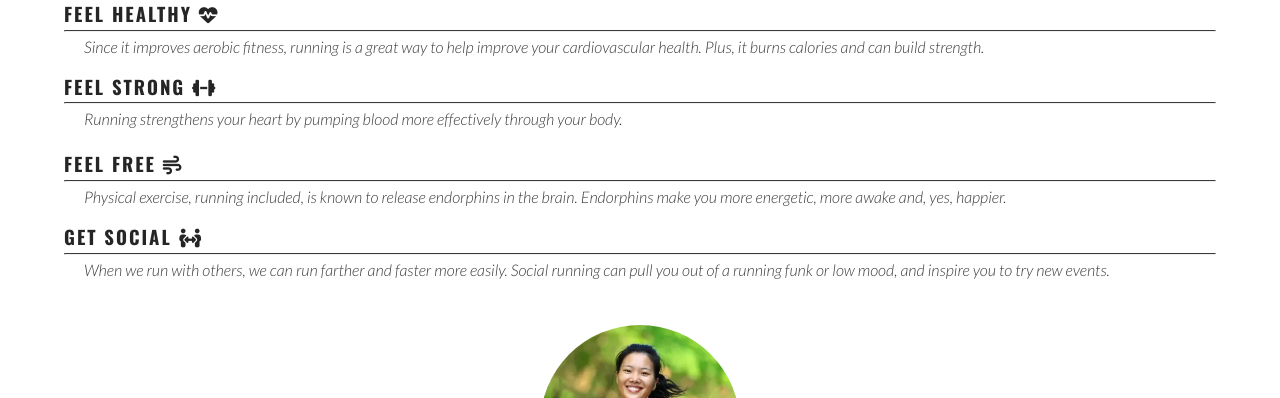
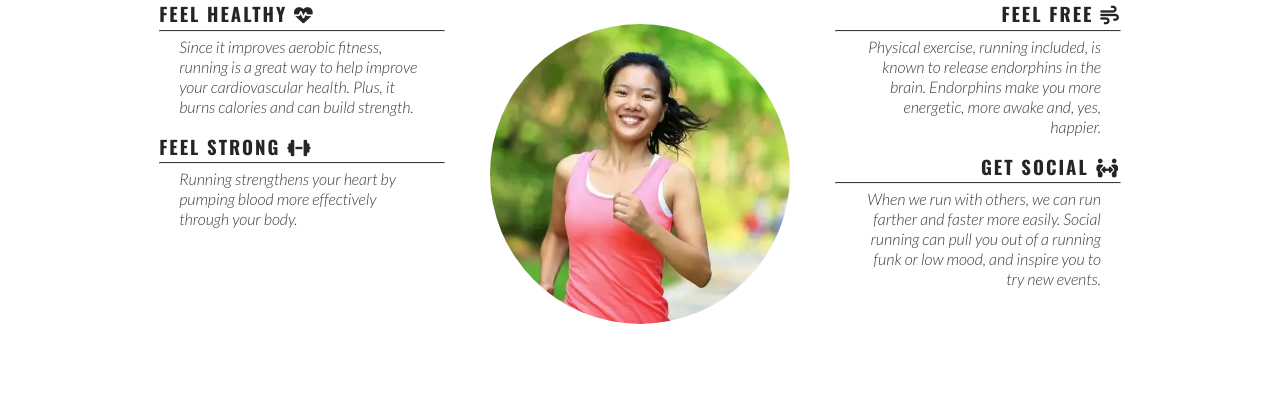
Before and after one commit to DominqueFre/loverunning, a plain HTML site: page index.html in a window 1280 px wide. Shown: the part 781-1179 px from the top of the page. Drawn offline with nearby package versions, Linux system fonts and the light colour scheme.

Commit message:
Lge screen

```diff
--- a/assets/css/style.css
+++ b/assets/css/style.css
@@ -143,14 +143,17 @@ main {
 #benefits-image {
     display: flex;
     justify-content: center;
+    align-items: center;
     margin: 20px 0;
 }
 #circle-cover-bg {
-    height: 200px;
-    width: 200px;
-    background: url("../images/reasons-image.webp") no-repeat center
-        center/cover;
+    height: 90vw;
+    width: 90vw;
+    background: url("../images/reasons-image.webp") no-repeat top center/cover;
     border-radius: 50%;
+    margin-bottom: 20px;
+    max-width: 300px;
+    max-height: 300px;
 }
 
 /* Footer */
@@ -196,10 +199,26 @@ main {
         /* margin to account for fixed header */
         margin-top: 79px;
     }
-    /* moves text to the right on larger screens*/
+    /* moves hero text to the right on larger screens*/
     #cover-text {
         width: 300px;
         right: 5px;
+    }
+
+    /* benefits reasons section adjustments */
+    #benefits-physical,
+    #benefits-mental {
+        display: flex;
+        flex-direction: column;
+        width: 100%;
+    }
+    #benefits-physical > div,
+    #benefits-mental > div {
+        width: 75%;
+    }
+    #benefits-mental > div {
+        text-align: end;
+        align-self: flex-end;
     }
 }
 @media (min-width: 992px) {
@@ -210,3 +229,26 @@ main {
         border-bottom: 1px solid #3a3a3a;
     }
 }
+@media (min-width: 1200px) {
+    #benefits {
+        display: flex;
+        flex-direction: row;
+    }
+    #benefits > div {
+        flex: 1;
+    }
+    #benefits-image {
+        order: 0;
+    }
+
+    #benefits-mental {
+        order: 1;
+    }
+
+    #benefits-mental > div {
+        align-self: flex-start;
+    }
+    #benefits-physical > div {
+        align-self: flex-end;
+    }
+}
```
